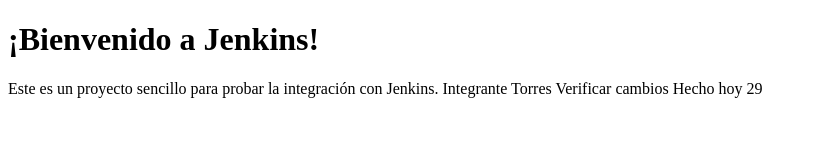
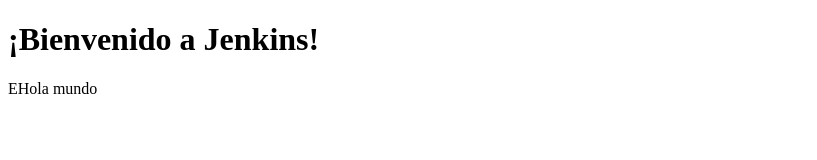
Before and after one commit to glomarperu/mi-proyecto-jenkins, a plain HTML site: page index.html in a window 1280 px wide. Shown: the whole page, without its empty margins (0-817 px from the left). Drawn offline with Linux system fonts and the light colour scheme.

Commit message:
Probando entorno nuevo usuario

```diff
--- a/index.html
+++ b/index.html
@@ -7,8 +7,6 @@
 </head>
 <body>
   <h1>¡Bienvenido a Jenkins!</h1>
-  <p>Este es un proyecto sencillo para probar la integración con Jenkins.
-    Integrante Torres
-    Verificar cambios Hecho hoy 29</p>
+  <p>EHola mundo</p>
 </body>
 </html>
```
